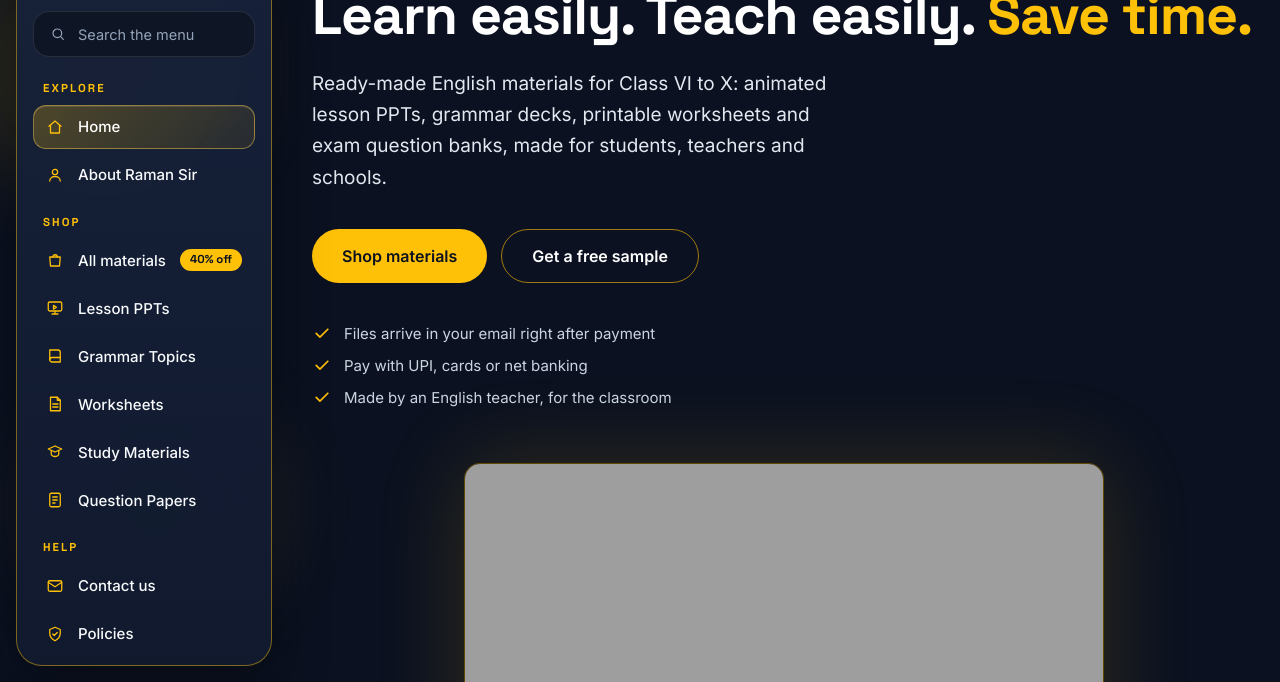
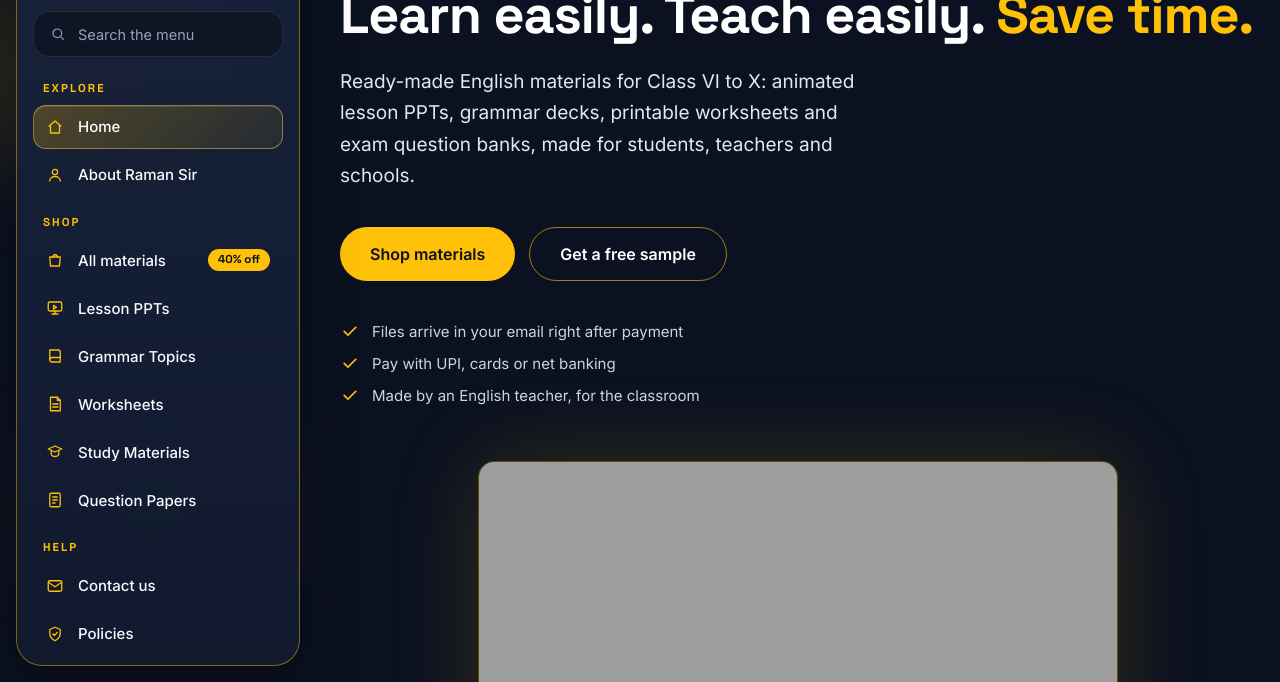
Before and after one commit to dramanarasimharao-droid/ramanuniversal, a plain HTML site: page RamanUniversal_FullSite_FixedSidebar.html in a window 1280 px wide. Shown: the part 118-800 px from the top of the page. Drawn offline with Linux system fonts and the light colour scheme.

Commit message:
Add files via upload

```diff
--- a/RamanUniversal_FullSite_FixedSidebar.html
+++ b/RamanUniversal_FullSite_FixedSidebar.html
@@ -8,8 +8,8 @@
 html,body{height:100%;margin:0;background:#0B1120;overflow:hidden;font-family:'Inter',system-ui,sans-serif;color:#FFFFFF;-webkit-font-smoothing:antialiased}
 a{color:inherit;text-decoration:none}
 .app{display:flex;height:100%}
-.side{position:relative;flex:0 0 288px;width:288px;height:100%;z-index:5}
-.rail{position:absolute;left:16px;width:256px;top:var(--pt,16px);height:var(--ph,calc(100% - 32px));transition:top .14s ease-out,height .14s ease-out}
+.side{position:relative;flex:0 0 316px;width:316px;height:100%;z-index:5}
+.rail{position:absolute;left:16px;width:284px;top:var(--pt,16px);height:var(--ph,calc(100% - 32px));transition:top .14s ease-out,height .14s ease-out}
 .rail::before,.rail::after{content:"";position:absolute;border-radius:50%;filter:blur(40px);pointer-events:none}
 .rail::before{width:260px;height:260px;left:-40px;top:40px;background:rgba(255,193,7,.16)}
 .rail::after{width:240px;height:240px;left:20px;bottom:40px;background:rgba(255,213,79,.10)}
@@ -32,7 +32,7 @@ a{color:inherit;text-decoration:none}
 .grp a{display:flex;align-items:center;gap:14px;min-height:44px;padding:0 12px;border-radius:13px;color:#F8FAFC;font:500 15px 'Inter',sans-serif;border:1px solid transparent;transition:background .2s,color .2s,border-color .2s}
 .grp a:hover{background:rgba(255,255,255,.07);color:#FFD54F}
 .grp a.on{background:linear-gradient(135deg,rgba(255,193,7,.24),rgba(255,193,7,.08));border-color:rgba(255,213,79,.45);color:#FFFFFF;box-shadow:inset 0 1px 0 rgba(255,255,255,.12)}
-.grp a svg{flex:none;color:#FFC107}.l{flex:1;min-width:0}
+.grp a svg{flex:none;color:#FFC107}.l{flex:1;min-width:0;white-space:nowrap}
 .badge{flex:none;padding:5px 10px;border-radius:999px;background:#FFC107;color:#0B1120;font:700 11.5px/1 'Space Grotesk',sans-serif}
 .none{margin:16px 10px;font-size:14px;color:#CBD5E1}
 .foot{margin-top:auto;padding-top:14px}
```
